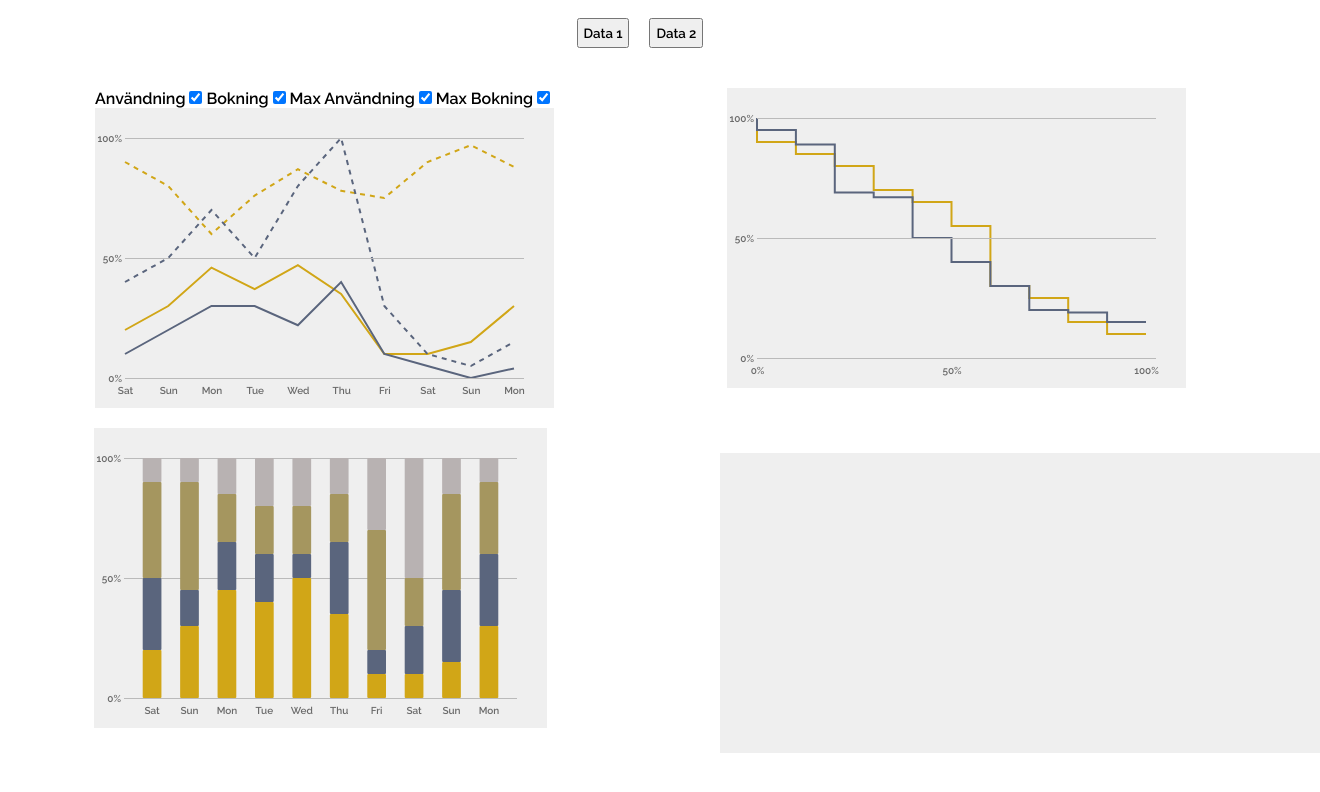
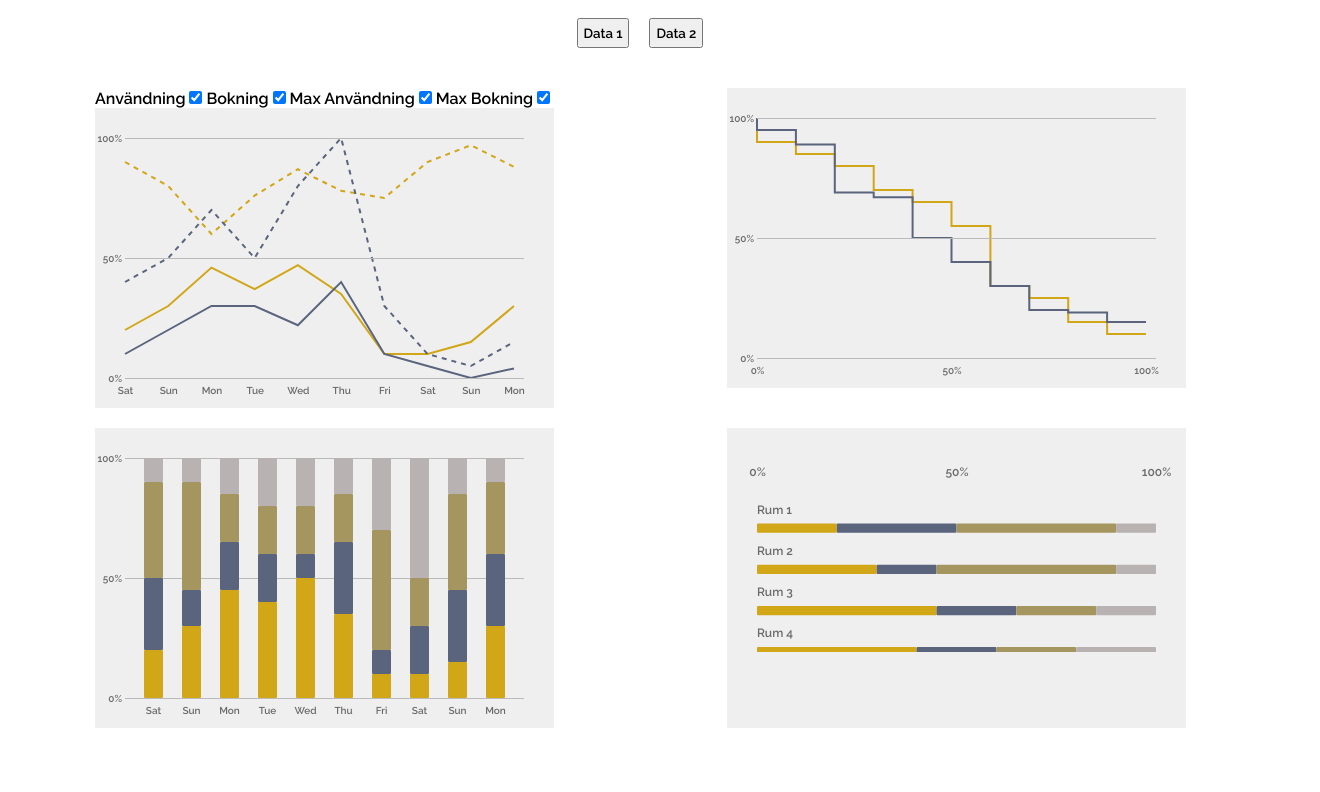
Before and after one commit to emanuelbodin/d3-vue-, a Vue app: page / in a window 1280 px wide. Shown: the top 792 px of the page, 1320 px wide, since content can reach past the window. Built offline with nearby package versions, Linux system fonts and the light colour scheme.

Commit message:
updated horizontal bar chart

```diff
--- a/src/App.vue
+++ b/src/App.vue
@@ -57,7 +57,6 @@ export default {
   },
   data() {
     return {
-      datasetNumber: 1,
       lineData: {
         resolution: 'DAY',
         data: [
@@ -135,7 +134,22 @@ export default {
           notUsedNotBooked: 'Inte använd inte bokad',
         },
       },
-      horizontalBarData: {},
+      horizontalBarData: {
+        values: [],
+        timeSetting: 'WEEK',
+        colors: {
+          used: '#D1A617',
+          booked: '#5A657D',
+          usedAndBooked: '#A5965F',
+          notUsedNotBooked: '#B8B2B2',
+        },
+        names: {
+          used: 'Användning',
+          booked: 'Bokning',
+          usedAndBooked: 'Användning och bokning',
+          notUsedNotBooked: 'Inte använd inte bokad',
+        },
+      },
     };
   },
   methods: {
@@ -148,38 +162,7 @@ export default {
       this.setLineData(num);
       this.setStepLineData(num);
       this.setBarData(num);
-      /*
-      if (num === 1) {
-        barData.values = await d3.csv(
-          `datasets/v${this.datasetNumber}/bookedAndUsed.csv`
-        );
-        horizontalBarData.values = await d3.csv(
-          `datasets/v${this.datasetNumber}/roomData.csv`
-        );
-      }
-
-      horizontalBarData.names = {
-        used: 'Användning',
-        booked: 'Bokning',
-        usedAndBooked: 'Användning och bokning',
-        notUsedNotBooked: 'Inte använd inte bokad',
-      };
-      horizontalBarData.colors = {
-        used: '#D1A617',
-        booked: '#5A657D',
-        usedAndBooked: '#A5965F',
-        notUsedNotBooked: '#B8B2B2',
-      };
-
-
-      horizontalBarData.values.forEach((el) => {
-        el.used = parseInt(el.used);
-        el.booked = parseInt(el.booked);
-        el.usedAndBooked = parseInt(el.usedAndBooked);
-        el.notUsedNotBooked = parseInt(el.notUsedNotBooked);
-      });
-      this.horizontalBarData = horizontalBarData;
-      */
+      this.setHorizontalBarData(num);
     },
     async setLineData(num) {
       const dataCopy = { ...this.lineData };
@@ -204,6 +187,11 @@ export default {
       const dataCopy = { ...this.barData };
       dataCopy.values = await d3.csv(`datasets/v${num}/bookedAndUsed.csv`);
       this.barData = dataCopy;
+    },
+    async setHorizontalBarData(num) {
+      const dataCopy = { ...this.horizontalBarData };
+      dataCopy.values = await d3.csv(`datasets/v${num}/roomData.csv`);
+      this.horizontalBarData = dataCopy;
     },
   },
   async mounted() {
@@ -238,7 +226,6 @@ export default {
   margin-left: 10px;
   margin-right: 10px;
 }
-
 .card {
   height: 300px;
   width: 75%;
--- a/src/components/BarChart.vue
+++ b/src/components/BarChart.vue
@@ -149,25 +149,7 @@ export default {
           that.onHoverLeaveChart(this);
         });
     },
-    onHoverChart(event, rectEl, d) {
-      const name = this.dataset.names[d.key];
-      const color = this.dataset.colors[d.key];
-      const value = d.data[d.key];
-      const tooltip = d3.select(`#barChartTooltipDiv_${this.id}`);
-      const mousePos = d3.pointer(event, rectEl);
-      tooltip
-        .style('display', 'block')
-        .style('top', mousePos[1] + 15 + 'px')
-        .style('left', mousePos[0] + 25 + 'px');
-      tooltip.selectAll('circle').attr('fill', color);
-      tooltip.selectAll('#tooltipText').text(`${name}: ${value}%`);
-      d3.select(rectEl).style('opacity', 0.7);
-    },
-    onHoverLeaveChart(rectEl) {
-      const tooltip = d3.select(`#barChartTooltipDiv_${this.id}`);
-      tooltip.style('display', 'none');
-      d3.select(rectEl).style('opacity', 1);
-    },
+
     createTooltipWindow() {
       const tooltipWindow = d3.select(`#barChartTooltip_${this.id}`);
       tooltipWindow
@@ -228,9 +210,6 @@ export default {
     this.init();
     this.resizeListener = () => {
       this.drawSvg();
-      d3.select(`#tooltipBisectorLineChart_${this.id}`)
-        .attr('width', this.ctrWidth)
-        .attr('height', this.ctrHeight);
       this.draw();
     };
     window.addEventListener('resize', this.resizeListener);
--- a/src/components/HorizontalBarChart.vue
+++ b/src/components/HorizontalBarChart.vue
@@ -1,22 +1,9 @@
 <template>
-  <div v-if="dataset != null" class="chart">
-    <svg :height="50" :width="dimensions.width">
-      <g
-        :id="`horizontalBarAxisGroupX_${id}`"
-        :transform="`translate(${this.dimensions.margins}, ${30})`"
-      ></g>
-    </svg>
-    <div class="scroll-container">
-      <svg :height="svgHeight" width="100%" reserveAspectRatio="none">
-        <g :transform="`translate(${this.dimensions.margins}, 20)`">
-          <g id="barLabels"></g>
-
-          <g :id="`horizontalBarGroup_${id}`"></g>
-          <g :id="`horizontalBarAxisGroupY_${id}`"></g>
-        </g>
-      </svg>
+  <div class="chart" :id="id">
+    <svg :id="`xAxisSvg_${id}`"></svg>
+    <div :id="`horizontalBarScrollContainer_${id}`" class="scroll-container">
+      <svg :id="`svg_${id}`"></svg>
     </div>
-
     <div class="tooltip" :id="`horizontalBarChartTooltipDiv_${id}`">
       <svg
         :id="`horizontalBarChartTooltip_${id}`"
@@ -43,24 +30,32 @@ export default {
   },
   data() {
     return {
-      dimensions: { width: 600, height: 300, margins: 50 },
+      tooltipPosition: { top: 10, right: 90 },
+      xAxisSvgHeight: 50,
+      width: 0,
+      height: 0,
+      margins: 30,
+      resizeListener: null,
       dominantBaseline: 'text-bottom',
       textOffset: 10,
     };
   },
   computed: {
     svgHeight() {
-      if (this.dataset.values == null) return 0;
+      if (!this.dataset.values.length) return 0;
       return this.dataset.values.length * 40 + 100;
     },
     ctrWidth() {
-      return this.dimensions.width - this.dimensions.margins * 2;
+      return this.width - this.margins * 2;
     },
     ctrHeight() {
-      return this.svgHeight - this.dimensions.margins * 2;
+      return this.svgHeight - this.margins * 2;
     },
     stackGenerator() {
-      return d3.stack().keys(this.dataset.values.columns.slice(1));
+      const columns = this.dataset.values.length
+        ? this.dataset.values.columns.slice(1)
+        : [];
+      return d3.stack().keys(columns);
     },
     stackData() {
       return this.stackGenerator(this.dataset.values).map((dataGroup) => {
@@ -106,6 +101,7 @@ export default {
       return parseInt(d.y);
     },
     drawAxis() {
+      if (!this.dataset.values.length) return;
       d3.select(`#horizontalBarAxisGroupX_${this.id}`)
         .style('position', 'fixed')
         .call(this.xAxis)
@@ -138,25 +134,33 @@ export default {
         .attr('rx', 1)
         .attr('ry', 1)
         .on('mouseover', function(event, d) {
-          const name = that.dataset.names[d.key];
-          const color = that.dataset.colors[d.key];
+          that.onHoverChart(d, this);
+        })
+        .on('mouseout', function() {
+          that.onHoverLeaveChart();
+        });
+    },
+    onHoverChart(d, rectObj) {
+      const name = this.dataset.names[d.key];
+      const color = this.dataset.colors[d.key];
       const value = d.data[d.key];
-          const tooltip = d3.select(`#horizontalBarChartTooltipDiv_${that.id}`);
+      const tooltip = d3.select(`#horizontalBarChartTooltipDiv_${this.id}`);
       //const mousePos = d3.pointer(event, this);
       tooltip
         .style('display', 'block')
         .style('top', 0 + 'px')
-            .style('left', that.ctrWidth - 100 + 'px');
+        .style('left', this.ctrWidth - 100 + 'px');
       tooltip.selectAll('circle').attr('fill', color);
       tooltip.selectAll('#tooltipText').text(`${name}: ${value}%`);
-          d3.select(this).style('opacity', 0.7);
-        })
-        .on('mouseout', function() {
-          const tooltip = d3.select(`#horizontalBarChartTooltipDiv_${that.id}`);
+      d3.select(rectObj).style('opacity', 0.7);
+    },
+    onHoverLeaveChart(rectObj) {
+      const tooltip = d3.select(`#horizontalBarChartTooltipDiv_${this.id}`);
       tooltip.style('display', 'none');
-          d3.select(this).style('opacity', 1);
-        });
-      d3.select('#barLabels')
+      d3.select(rectObj).style('opacity', 1);
+    },
+    drawBarLabels() {
+      d3.select(`#horizontalBarLabels_${this.id}`)
         .selectAll('text')
         .data(this.dataset.values)
         .join((enter) => enter.append('text'))
@@ -171,14 +175,19 @@ export default {
         .style('font-size', '12px')
         .text((d) => d.room);
     },
-    drawToolTip() {
-      d3.select(`#horizontalBarChartTooltip_${this.id}`)
+    createTooltipWindow() {
+      const tooltipWindow = d3.select(`#horizontalBarChartTooltip_${this.id}`);
+      tooltipWindow
+        .append('g')
+        .attr('id', `horizontalBarTooltipWindowYLabels_${this.id}`)
         .append('circle')
         .attr('cx', 10)
         .attr('cy', 10)
         .attr('r', 6)
         .attr('fill', '#000');
-      d3.select(`#horizontalBarChartTooltip_${this.id}`)
+      tooltipWindow
+        .append('g')
+        .attr('id', `horizontalBarTooltipWindowXLabel_${this.id}`)
         .append('text')
         .attr('x', 20)
         .attr('y', 13)
@@ -186,28 +195,70 @@ export default {
         .attr('fill', '#000')
         .style('font-size', '10px');
     },
+    drawSvg() {
+      const currentWidth = parseInt(
+        d3.select(`#horizontalBarScrollContainer_${this.id}`).style('width'),
+        10
+      );
+      this.width = currentWidth;
+      const xAxisSvg = d3.select(`#xAxisSvg_${this.id}`);
+      const barSvg = d3.select(`#svg_${this.id}`);
+      xAxisSvg.attr('width', currentWidth);
+      xAxisSvg.attr('height', this.xAxisSvgHeight);
+      barSvg.attr('width', currentWidth);
+      barSvg.attr('height', this.svgHeight);
+    },
+    initSvg() {
+      this.drawSvg();
+      const barSvg = d3.select(`#svg_${this.id}`);
+      const xAxisSvg = d3.select(`#xAxisSvg_${this.id}`);
+      xAxisSvg
+        .append('g')
+        .attr('transform', `translate(${this.margins}, ${this.margins})`)
+        .attr('id', `horizontalBarAxisGroupX_${this.id}`);
+      const ctr = barSvg
+        .append('g')
+        .attr('transform', `translate(${this.margins}, ${this.margins})`);
+      ctr.append('g').attr('id', `horizontalBarLabels_${this.id}`);
+      ctr.append('g').attr('id', `horizontalBarGroup_${this.id}`);
+      ctr.append('g').attr('id', `horizontalBarAxisGroupY_${this.id}`);
+    },
+    init() {
+      this.initSvg();
+      this.drawBars();
+      this.drawBarLabels();
+      this.drawAxis();
+      this.createTooltipWindow();
+    },
     draw() {
-      this.drawToolTip();
+      this.drawSvg();
       this.drawBars();
+      this.drawBarLabels();
       this.drawAxis();
     },
   },
+  mounted() {
+    this.init();
+    this.resizeListener = () => {
+      this.draw();
+    };
+    window.addEventListener('resize', this.resizeListener);
+  },
   watch: {
-    dataset: {
-      deep: true,
-      handler() {
+    dataset() {
       this.draw();
     },
   },
+  destroyed() {
+    window.removeEventListener('resize', this.resizeListener);
   },
 };
 </script>
 
 <style scoped>
 .chart {
-  height: 300px;
-  width: 600px;
-  margin: 25px auto;
+  height: 100%;
+  width: 100%;
   position: relative;
   background-color: #efefef;
 }
@@ -226,7 +277,4 @@ export default {
   pointer-events: none;
   border-radius: 10px;
 }
-.bar-label {
-  color: '#6A6A6A';
-}
 </style>
```
Lines whose indentation alone changed are shown as unchanged.
